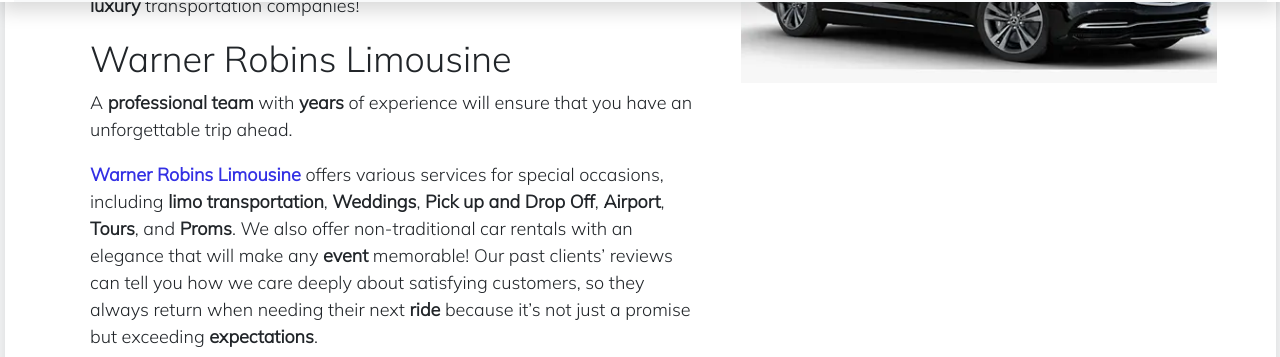
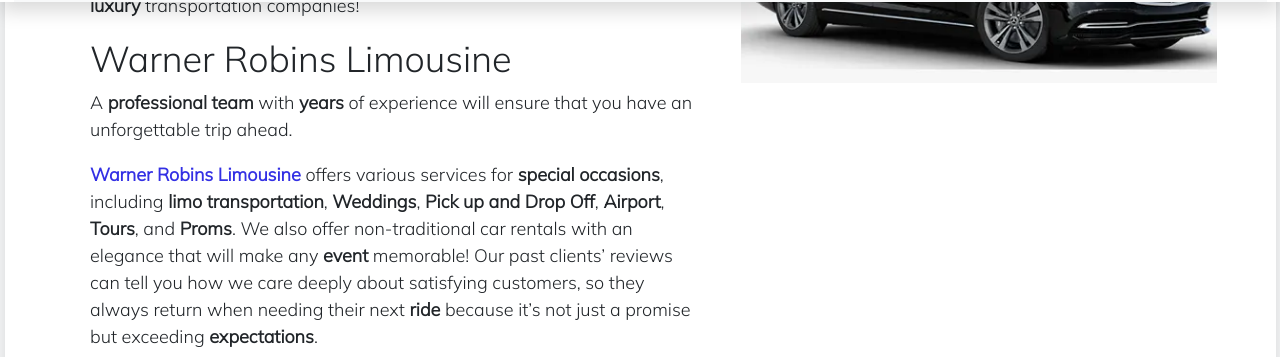
Before and after one commit to wynngrand/grandlimowarner-robins, a Jekyll site: the page built from _posts/2022-08-08-limousine.md, in a window 1280 px wide and 900 px high, scrolled down 345 px. Shown: the part 97-454 px from the top of the window. Built offline with Jekyll 4.4.1, drawn with Linux system fonts in a browser that asks for light colours.

```diff
--- a/_posts/2022-08-08-limousine.md
+++ b/_posts/2022-08-08-limousine.md
@@ -14,6 +14,6 @@ cover: "/assets/img/macon luxury sedan car.webp"
 
 A **professional team** with **years** of experience will ensure that you have an unforgettable trip ahead.
 
-[**Warner Robins Limousine**](https://www.grandlimowarner-robins.com/limousine.html "Warner robin limo") offers various services for special occasions, including **limo transportation**, **Weddings**, **Pick up and Drop Off**, **Airport**, **Tours**, and **Proms**. We also offer non-traditional car rentals with an elegance that will make any **event** memorable! Our past clients' reviews can tell you how we care deeply about satisfying customers, so they always return when needing their next **ride** because it's not just a promise but exceeding **expectations**.
+[**Warner Robins Limousine**](https://www.grandlimowarner-robins.com/limousine.html "Warner robin limo") offers various services for **special occasions**, including **limo transportation**, **Weddings**, **Pick up and Drop Off**, **Airport**, **Tours**, and **Proms**. We also offer non-traditional car rentals with an elegance that will make any **event** memorable! Our past clients' reviews can tell you how we care deeply about satisfying customers, so they always return when needing their next **ride** because it's not just a promise but exceeding **expectations**.
 
 **Since 2007** we've provided vehicles that **suit your taste** and y**our budget**. Contact us now to **get a quote** on your **preferred choice**.
```
